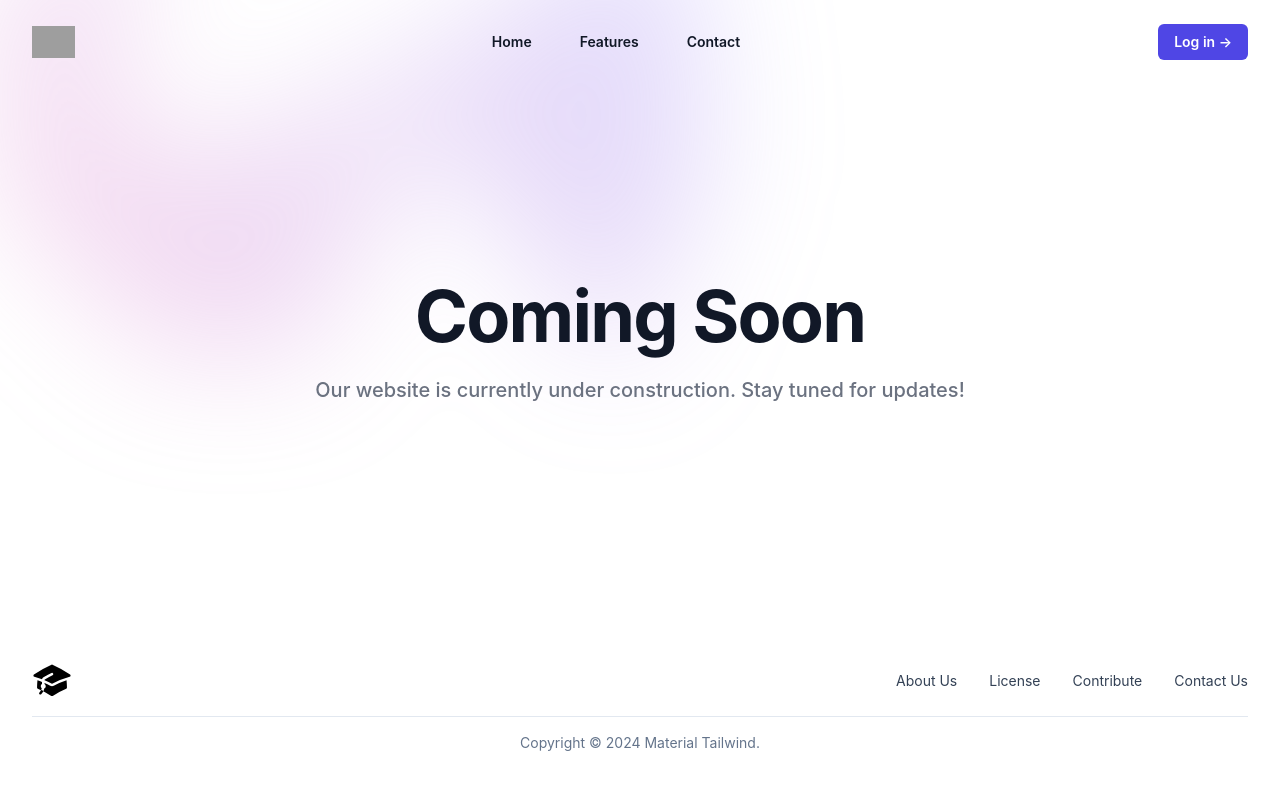
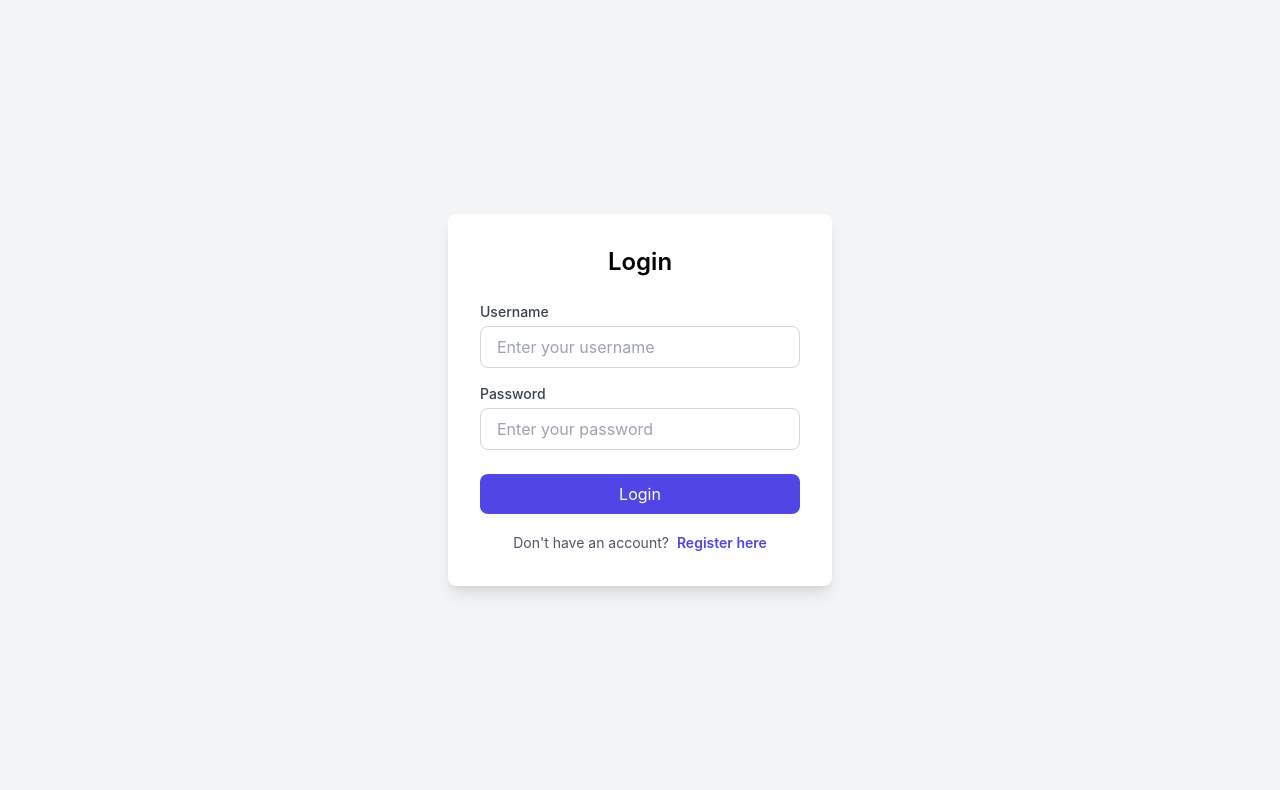
Before and after one commit to sambhavkumar0/Emp_Management_Sys, a React (Create React App) app in the folder client/: page /loginregisterpage in a window 1280 px wide. Shown: the top 790 px of the page. Built offline with nearby package versions, Linux system fonts and the light colour scheme; grey boxes are pictures that could not be loaded.

Commit message:
Update App.js

```diff
--- a/client/src/App.js
+++ b/client/src/App.js
@@ -18,8 +18,8 @@ const App = () => {
           <Route path="/contact" element={<Contact />} />
           <Route path="/features" element={<Features />} />
           <Route path="/teampage" element={<TeamPage />} />
-          <Route path="/loginregisterpage" element={<ComingSoon />} />
-          <Route path="*" element={<LoginRegisterPage />} />
+          <Route path="/loginregisterpage" element={<LoginRegisterPage />} />
+          <Route path="*" element={<ComingSoon/>} />
         </Routes>
       </Suspense>
     </Router>
```
